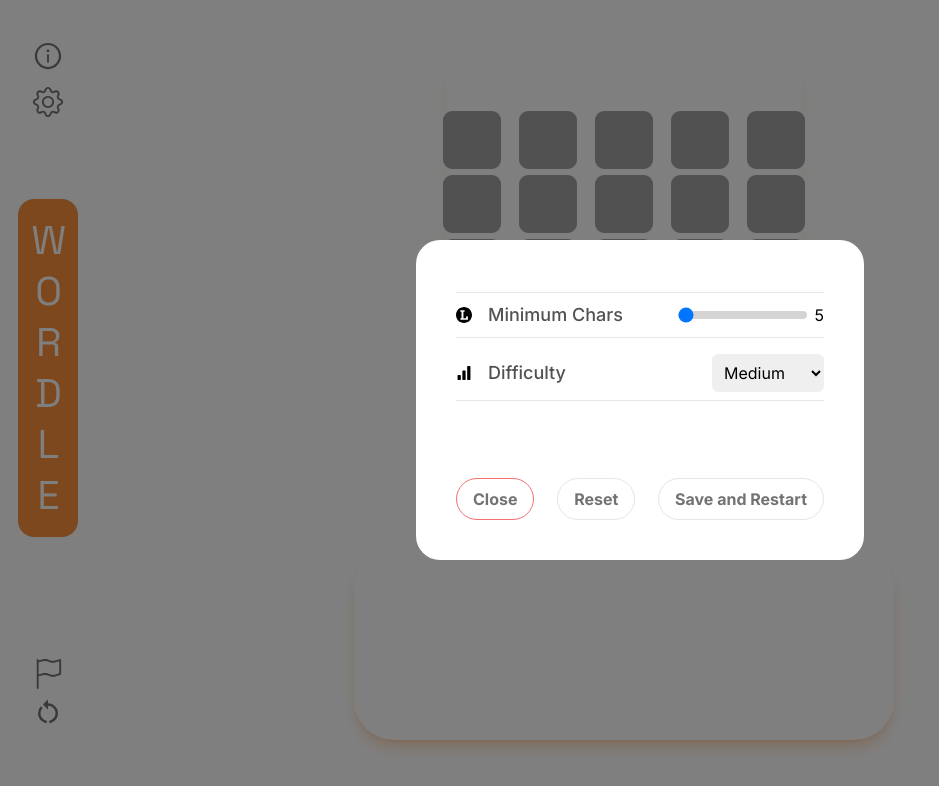
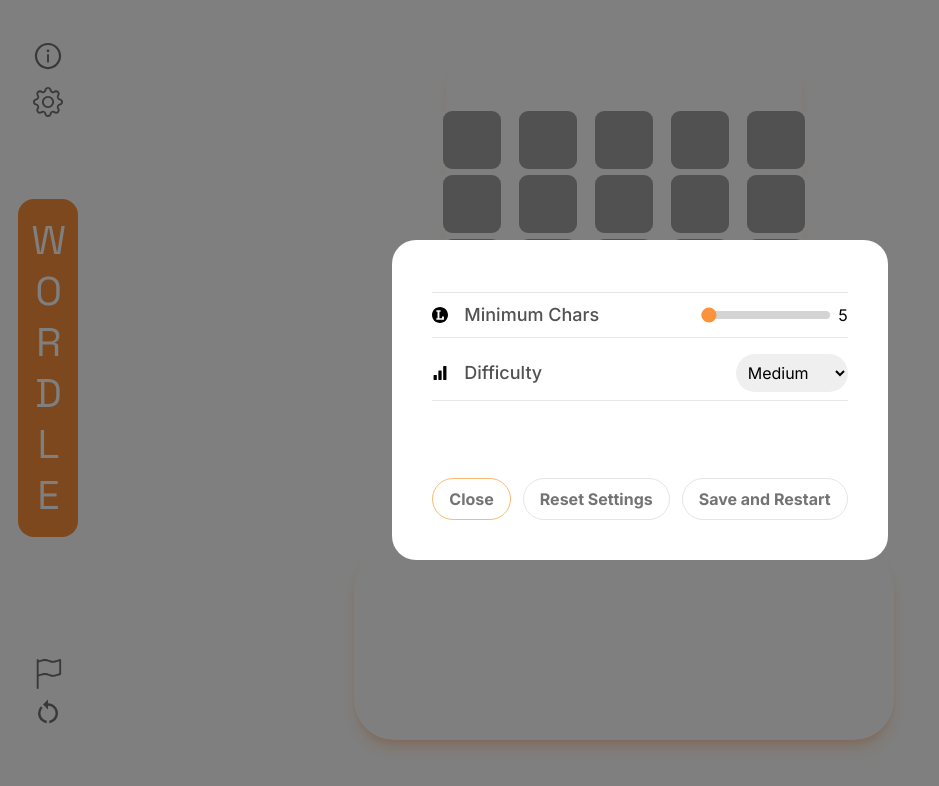
Before and after one commit to mkmksto/next_wordle, a Next.js app: page / in a window 1280 px wide. Both pictures are taken after a click on the item 48 px from the left and 102 px from the top of the page. Shown: the top 786 px of the page, without its empty margins (0-939 px from the left). Built offline with nearby package versions, Linux system fonts and the light colour scheme; no server answers.

Commit message:
FE: settins modal: implement useResetGame on click 'save settings and restart'

```diff
--- a/components/modals/SettingsModalCard.tsx
+++ b/components/modals/SettingsModalCard.tsx
@@ -1,3 +1,4 @@
+import useResetGame from '@/hooks/useResetGame'
 import useGameSettings$ from '@/store/game_settings'
 import { AiFillSignal } from 'react-icons/ai'
 import { SiLetterboxd } from 'react-icons/si'
@@ -12,8 +13,10 @@
     const changeDifficulty$ = useGameSettings$((state) => state.changeDifficulty$)
     const resetGameSettings$ = useGameSettings$((state) => state.resetGameSettings$)
 
+    const { handleReset } = useResetGame()
+
     return (
-        <form className="flex flex-col items-center justify-center h-80 w-[28rem] bg-white rounded-3xl p-10">
+        <form className="flex flex-col items-center justify-center h-80 min-w-[28rem] max-w-fit bg-white rounded-3xl p-10">
             <div className="mb-4 mt-3 flex items-center w-full pb-2 border-b pt-2 border-t">
                 <span className="w-8">
                     <SiLetterboxd />
@@ -28,7 +31,7 @@
                     type="range"
                     min={5}
                     max={8}
-                    className="ml-auto outline-none"
+                    className="ml-auto outline-none accent-orange-400 bg-neutral-100"
                 />
                 <span className="ml-2">{gameSettings$.num_chars}</span>
             </div>
@@ -46,7 +49,7 @@
                 <select
                     id="difficulty"
                     name="difficulty"
-                    className="ml-auto p-2 border-none rounded-md outline-none"
+                    className="ml-auto p-2 border-none rounded-full"
                     value={gameSettings$.difficulty}
                     onChange={(e) => changeDifficulty$(e.target.value)}
                 >
@@ -57,11 +60,11 @@
                 </select>
             </div>
 
-            <div className="mt-auto w-full flex justify-between">
+            <div className="mt-auto w-full flex justify-between gap-x-3">
                 <button
                     onClick={() => onCloseSettingsModal()}
                     type="submit"
-                    className="settings-buttons border-red-400"
+                    className="settings-buttons border-orange-300"
                 >
                     Close
                 </button>
@@ -70,12 +73,15 @@
                     type="reset"
                     className="settings-buttons"
                 >
-                    Reset
+                    Reset Settings
                 </button>
 
                 {/* Todo: Implement */}
                 <button
-                    onClick={() => console.log('save and restart')}
+                    onClick={() => {
+                        onCloseSettingsModal()
+                        handleReset()
+                    }}
                     type="button"
                     className="settings-buttons"
                 >
```
